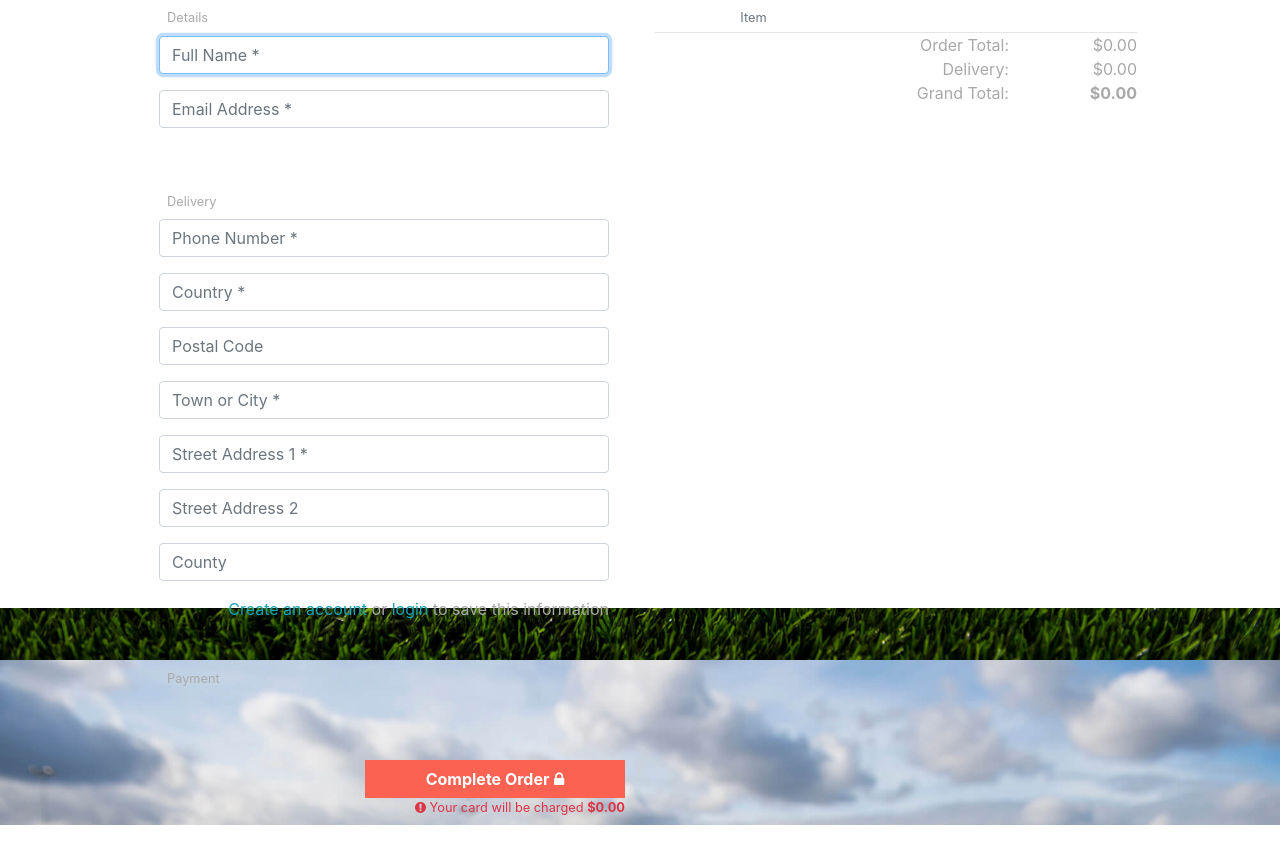
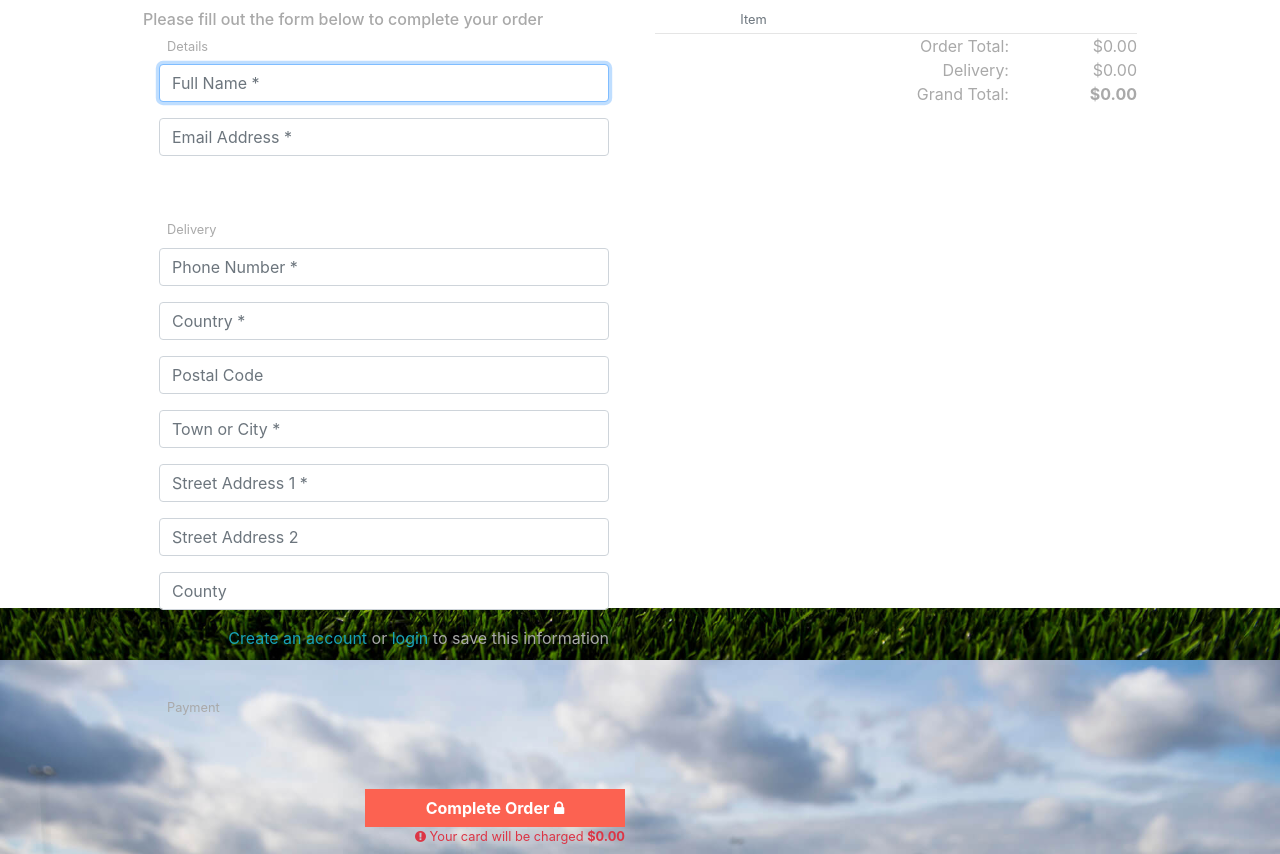
Before and after one commit to Code-Institute-Submissions/SportsStore, a Django app: template checkout/templates/checkout/checkout.html in a window 1280 px wide. Shown: the part 192-1046 px from the top of the page. Before the commit the page ends 1017 px from the top, so only its background shows below. Run offline with Django 3.2, Linux system fonts and the light colour scheme; the template is opened without the code that fills it: values that come from a table or form of the project are taken from there, others are empty; some libraries are stand-ins or nearby versions.

Commit message:
initial checkout looks good

```diff
--- a/checkout/templates/checkout/checkout.html
+++ b/checkout/templates/checkout/checkout.html
@@ -21,7 +21,7 @@
         </div>
         <div class="row">
             <div class="col-12 col-lg-6 order-lg-last mb-5">
-                <p class="text-muted">Order Summary ({{ product_count }})</p>
+            <h3>ORDER SUMMARY:</h3>
                 <div class="row">
                     <div class="col-7 offset-2">
                         <p class="mb-1 mt-0 small text-muted">Item</p>
@@ -61,7 +61,8 @@
                 </div>
             </div>
             <div class="col-12 col-lg-6">
-                <p class="text-muted">Please fill out the form below to complete your order</p>
+                <h3>CHECKOUT</h3>
+                <h6>Please fill out the form below to complete your order</h6>
                 <form action="{% url 'checkout' %}" method="POST" id="payment-form">
                     {% csrf_token %}
                     <fieldset class="rounded px-3 mb-5">
```
